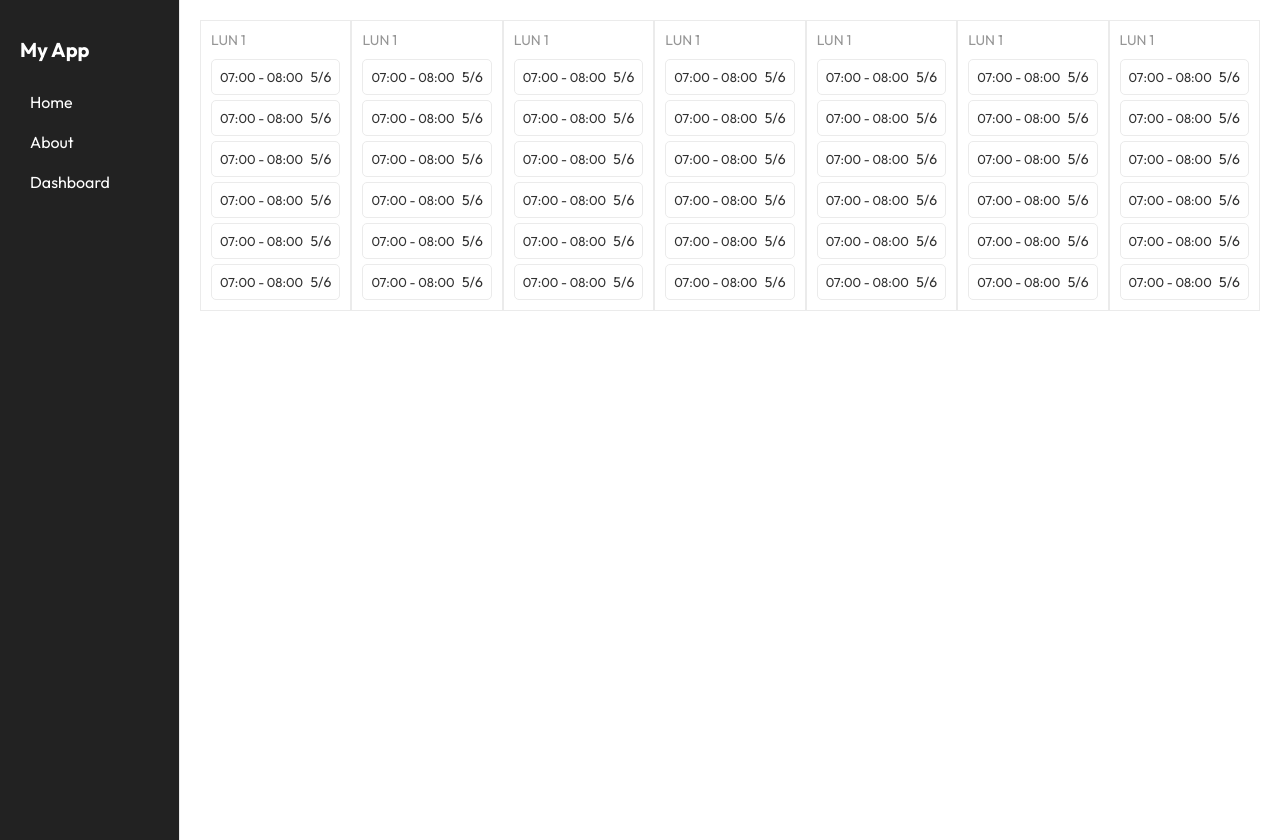
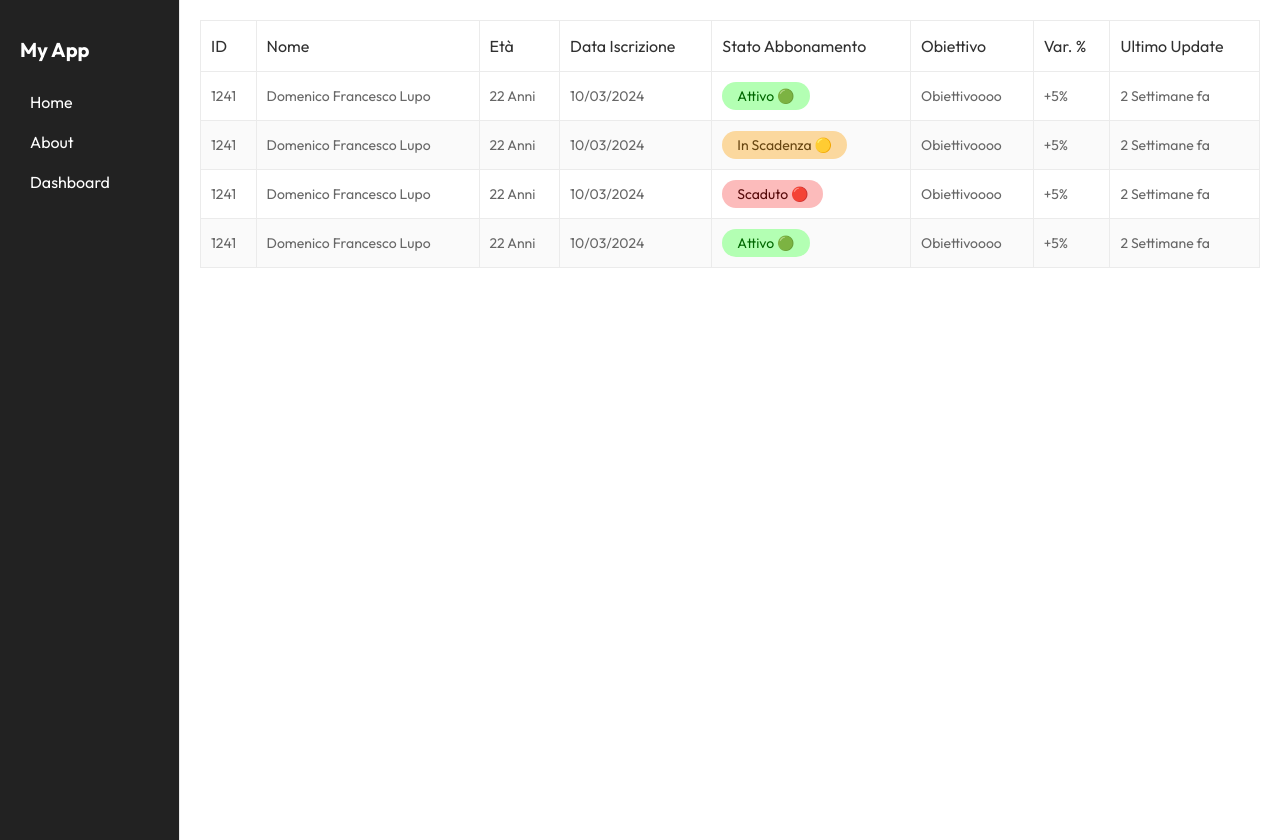
Before and after one commit to dflupo/pt-frontend, a React (Vite) app: page / in a window 1280 px wide. Built offline with nearby package versions, Linux system fonts and the light colour scheme.

Commit message:
ADD UsersTable Comp. BETA

```diff
--- a/src/components/SlotsHandler/SlotsHandler.jsx
+++ b/src/components/SlotsHandler/SlotsHandler.jsx
@@ -5,6 +5,20 @@ export default function SlotsHandler() {
 
     return(
         <div className="slots-handler">
+
+            <div className="control-bar">
+                <div className="view">
+
+                </div>
+                <div className="week-selector">
+
+                </div>
+                <div className="actions">
+
+                </div>
+            </div>
+
+            <div className="weekdays-deck">
                 <div id='w1' className="weekday">
                     <div className="weekday-title">LUN 1</div>
                     <div className="slots-deck">
@@ -215,5 +229,7 @@ export default function SlotsHandler() {
                     </div>
                 </div>
             </div>
+
+        </div>
     )
 }
--- a/src/components/SlotsHandler/SlotsHandler.scss
+++ b/src/components/SlotsHandler/SlotsHandler.scss
@@ -1,10 +1,10 @@
 @import '../../styles/variables';
 
-.slots-handler {
+.weekdays-deck {
     display: grid;
     grid-template-columns: repeat(7, 1fr);
     width: 100%;
-  }
+}
 
 .weekday {
   display: flex;
@@ -16,7 +16,7 @@
 .weekday-title {
   font-size: $text-s;
   margin-bottom: 10px;
-  color: $text-sec-color;
+  color: $text-trd-color;
 }
 
 .slots-deck {
--- /dev/null
+++ b/src/components/UsersTable/UsersTable.jsx
@@ -0,0 +1,64 @@
+import './UsersTable.scss'
+
+export default function UsersTable() {
+
+    return (
+        <div className="users-table">
+            <table>
+                <thead>
+                    <th>ID</th>
+                    <th>Nome</th>
+                    <th>Età</th>
+                    <th>Data Iscrizione</th>
+                    <th>Stato Abbonamento</th>
+                    <th>Obiettivo</th>
+                    <th>Var. %</th>
+                    <th>Ultimo Update</th>
+                </thead>
+
+                <tbody>
+                    <tr>
+                        <td>1241</td>
+                        <td>Domenico Francesco Lupo</td>
+                        <td>22 Anni</td>
+                        <td>10/03/2024</td>
+                        <td className='status'><span className='active'>Attivo 🟢</span></td>
+                        <td>Obiettivoooo</td>
+                        <td>+5%</td>
+                        <td>2 Settimane fa</td>
+                    </tr>
+                    <tr>
+                        <td>1241</td>
+                        <td>Domenico Francesco Lupo</td>
+                        <td>22 Anni</td>
+                        <td>10/03/2024</td>
+                        <td className='status'><span className='expiring'>In Scadenza 🟡</span></td>
+                        <td>Obiettivoooo</td>
+                        <td>+5%</td>
+                        <td>2 Settimane fa</td>
+                    </tr>
+                    <tr>
+                        <td>1241</td>
+                        <td>Domenico Francesco Lupo</td>
+                        <td>22 Anni</td>
+                        <td>10/03/2024</td>
+                        <td className='status'><span className='expired'>Scaduto 🔴</span></td>
+                        <td>Obiettivoooo</td>
+                        <td>+5%</td>
+                        <td>2 Settimane fa</td>
+                    </tr>
+                    <tr>
+                        <td>1241</td>
+                        <td>Domenico Francesco Lupo</td>
+                        <td>22 Anni</td>
+                        <td>10/03/2024</td>
+                        <td className='status'><span className='active'>Attivo 🟢</span></td>
+                        <td>Obiettivoooo</td>
+                        <td>+5%</td>
+                        <td>2 Settimane fa</td>
+                    </tr>
+                </tbody>
+            </table>
+        </div>
+    )
+}
--- /dev/null
+++ b/src/components/UsersTable/UsersTable.scss
@@ -0,0 +1,52 @@
+@import '../../styles/variables';
+
+.users-table table {
+  width: 100%;
+  border-collapse: collapse;
+  border: 1px solid #ebebeb;
+
+  th,
+  td {
+    border: 1px solid #ebebeb;
+    padding: 15px 10px;
+    text-align: left;
+  }
+
+  th {
+    font-size: $text-m;
+    font-weight: normal;
+  }
+
+  td {
+    font-size: $text-s;
+    color: $text-sec-color;
+  }
+
+  tbody tr:nth-child(even) {
+    background-color: #fafafa;
+  }
+
+  tbody tr:nth-child(odd) {
+    background-color: #fff;
+  }
+
+  td span {
+    padding: 5px 15px;
+    border-radius: 100px;
+  }
+
+  td .active {
+    background-color: $success-bg;
+    color: $success-text;
+  }
+
+  td .expiring {
+    background-color: $warning-bg;
+    color: $warning-text;
+  }
+
+  td .expired {
+    background-color: $danger-bg;
+    color: $danger-text;
+  }
+}
--- a/src/routes/Test/Test.jsx
+++ b/src/routes/Test/Test.jsx
@@ -1,10 +1,11 @@
 import SlotsHandler from "../../components/SlotsHandler/SlotsHandler"
+import UsersTable from "../../components/UsersTable/UsersTable"
 
 export default function Test() {
 
     return(
         <>
-            <SlotsHandler />
+            <UsersTable />
         </>
     )
 }
--- a/src/styles/_variables.scss
+++ b/src/styles/_variables.scss
@@ -2,9 +2,20 @@
 $primary-color: #007bff;
 $secondary-color: #6c757d;
 $background-color: #f8f9fa;
+
 $text-color: #333;
-$text-sec-color: #969696;
+$text-sec-color: #676767;
+$text-trd-color: #969696;
 $border-color: #EBEBEB;
+
+$success-text: #006800;
+$success-bg: #b3ffb3;
+
+$warning-text: #684611;
+$warning-bg: #fbd89e;
+
+$danger-text: #580c0c;
+$danger-bg: #fcbbbb;
 
 // 📏 Font sizes
 $text-xs: 13px;
@@ -12,6 +23,9 @@ $text-s: 14px;
 $text-m: 16px;
 $text-large: 20px;
 
+// Border Radius
+$br-l: 20px;
+
 // 📐 Spaziature
 $spacing-small: 8px;
 $spacing-medium: 16px;
```
Lines whose indentation alone changed are shown as unchanged.
